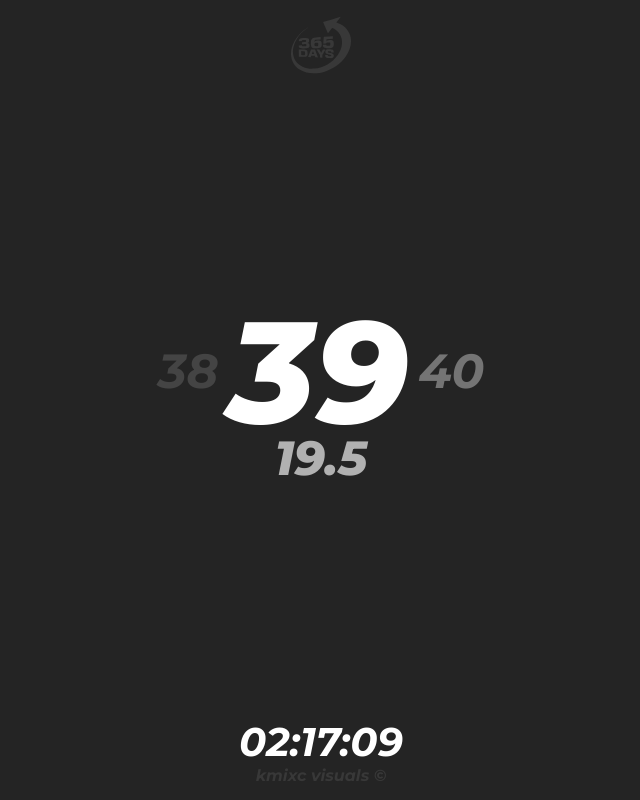
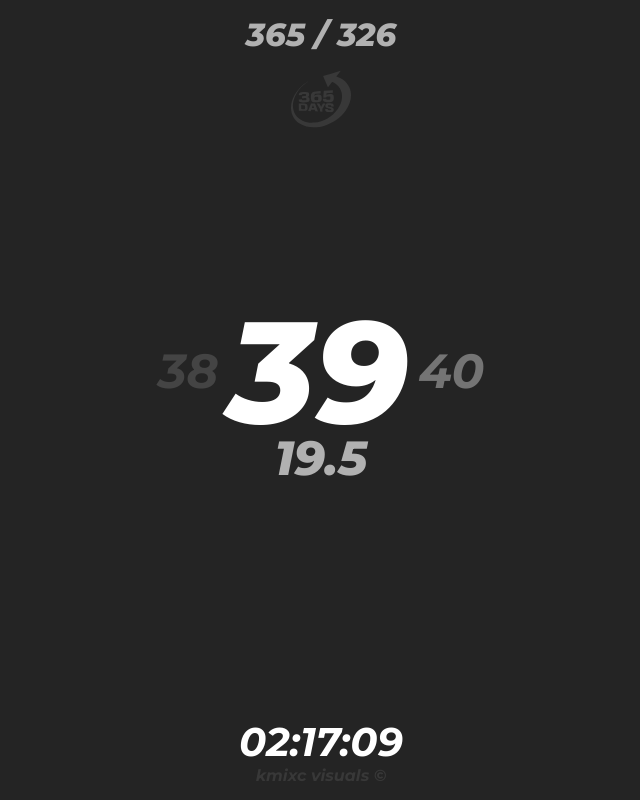
Before and after one commit to kmixc/dayoftheyear, a React (Vite) app: page / in a window 1280 px wide. Shown: the whole page, without its empty margins (319-959 px from the left). Built offline with nearby package versions, Linux system fonts and the light colour scheme.

Commit message:
Added day of the year counter

```diff
--- a/src/App.css
+++ b/src/App.css
@@ -8,8 +8,7 @@ body {
 }
 
 .logo {
-  position: absolute;
-  top: 0;
+  z-index: -5;
   width: 60px;
   padding: 15px;
 }
@@ -42,13 +41,25 @@ body {
   color: #fff;
 }
 
-.outof {}
+.daysinyearleft {
+  font-weight: 800;
+  text-align: center;
+  font-size: 2em;
+  color: rgb(177, 177, 177);
+}
 
 .divided {
   font-weight: 800;
   font-size: 3em;
   color: rgb(177, 177, 177);
   transform: translateY(-30px);
+}
+
+.top {
+  position: absolute;
+  top: 0;
+  padding: 15px;
+  text-align: center;
 }
 
 .bottom {
--- a/src/App.jsx
+++ b/src/App.jsx
@@ -12,8 +12,16 @@ function App() {
   var day = Math.floor(diff / oneDay);
   var dayBefore = day - 1;
   var dayAhead = day + 1;
+  var yearNum = now.getYear() + 1900;
 
   var half = day / 2;
+
+  function isLeapYear(year) {
+    return year % 400 === 0 || (year % 100 !== 0 && year % 4 === 0);
+  }
+  function days_of_a_year(year) {
+    return isLeapYear(year) ? 366 : 365;
+  }
 
   var update = function () {
     document.getElementById("time")
@@ -23,7 +31,10 @@ function App() {
 
   return (
     <div className='center'>
-      <img src={Logo} className="logo" />
+      <div className='top'>
+        <div className='daysinyearleft'>{days_of_a_year(yearNum) + " / " + (days_of_a_year(yearNum) - day).toString()}</div>
+        <img src={Logo} className="logo" />
+      </div>
       <div className='days'>
         <h1 className='yesterday'>{dayBefore.toString()}</h1>
         <h1 className='today'>{day.toString()}</h1>
```
